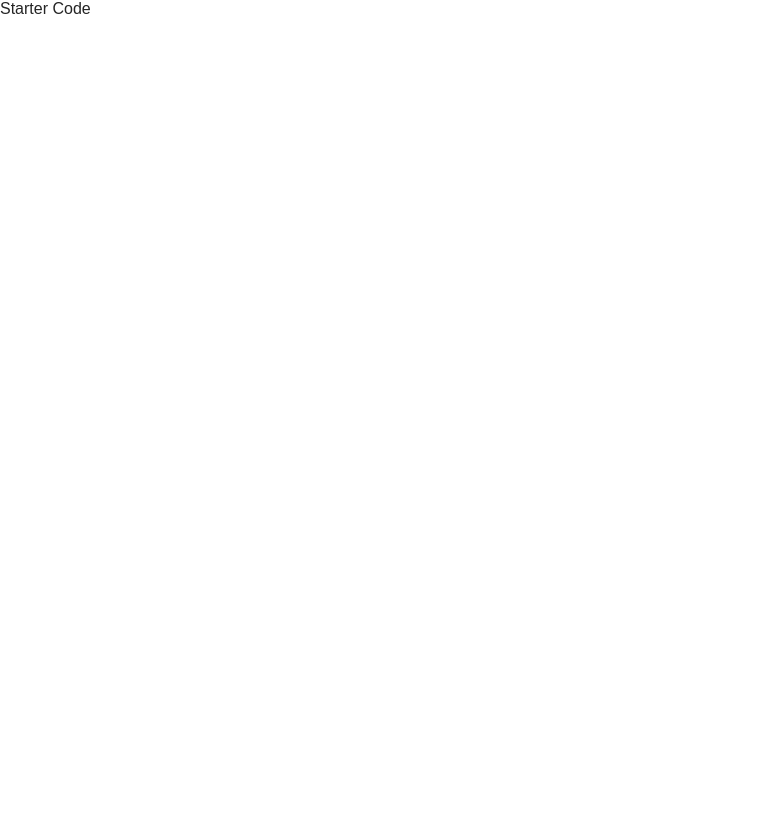
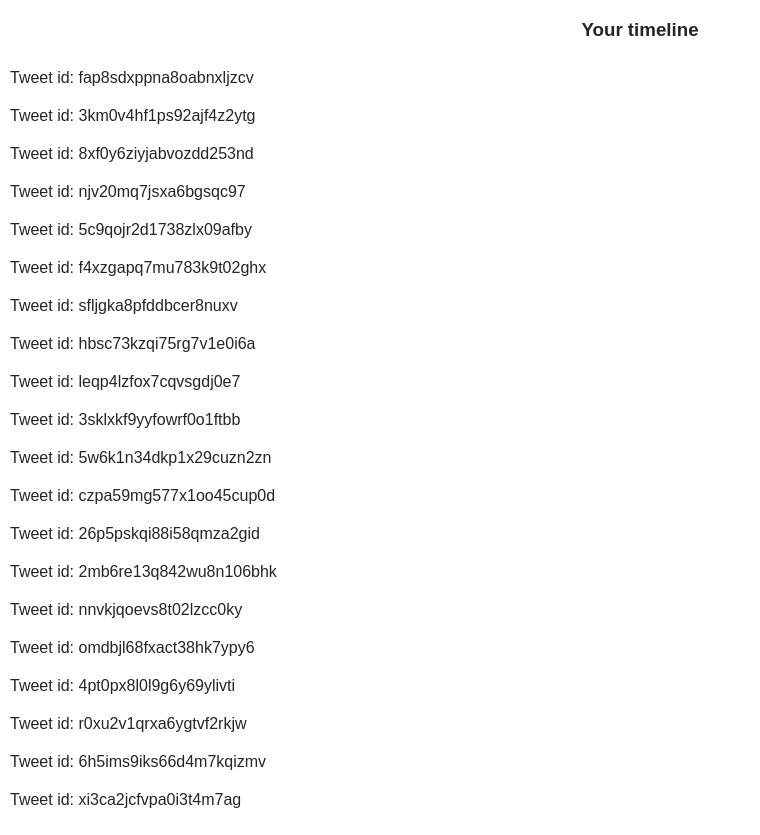
Before and after one commit to alexandrucotin/twitter-clone, a React (Create React App) app: page / in a window 1280 px wide. Shown: the whole page, without its empty margins (0-760 px from the left). Before the commit the page ends 800 px from the top, so only its background shows below. Built offline with nearby package versions, Linux system fonts and the light colour scheme.

Commit message:
Created dashboard component

```diff
--- a/src/components/App.js
+++ b/src/components/App.js
@@ -1,19 +1,25 @@
-import React, { Component } from 'react'
-import {connect} from "react-redux"
-import {handleInitialData} from "../actions/shared"
+import React, { Component } from "react";
+import { connect } from "react-redux";
+import { handleInitialData } from "../actions/shared";
+import Dashboard from "./Dashboard";
 
 class App extends Component {
-
   componentDidMount() {
-    this.props.dispatch(handleInitialData())
+    this.props.dispatch(handleInitialData());
   }
   render() {
     return (
       <div>
-        Starter Code
+        {this.props.loading === true ? null : <Dashboard />}
       </div>
-    )
+    );
   }
 }
 
-export default connect()(App)
+function mapStateToProps({ authedUser }) {
+  return {
+    loading: authedUser === null,
+  };
+}
+
+export default connect()(App);
--- /dev/null
+++ b/src/components/Dashboard.js
@@ -0,0 +1,28 @@
+import React, { Component } from "react";
+import { connect } from "react-redux";
+
+class Dashboard extends Component {
+  render() {
+    return (
+      <div>
+        <h3 className="center">Your timeline</h3>
+        <ul className="dashboard-list">
+          {this.props.tweetIds.map((id) => (
+            <li key={id}>
+              <div>Tweet id: {id}</div>
+            </li>
+          ))}
+        </ul>
+      </div>
+    );
+  }
+}
+
+function mapStateToProps({ tweets }) {
+  return {
+    tweetIds: Object.keys(tweets).sort(
+      (a, b) => tweets[b].timestamp - tweets[a].timestamp
+    ),
+  };
+}
+export default connect(mapStateToProps)(Dashboard);
```
